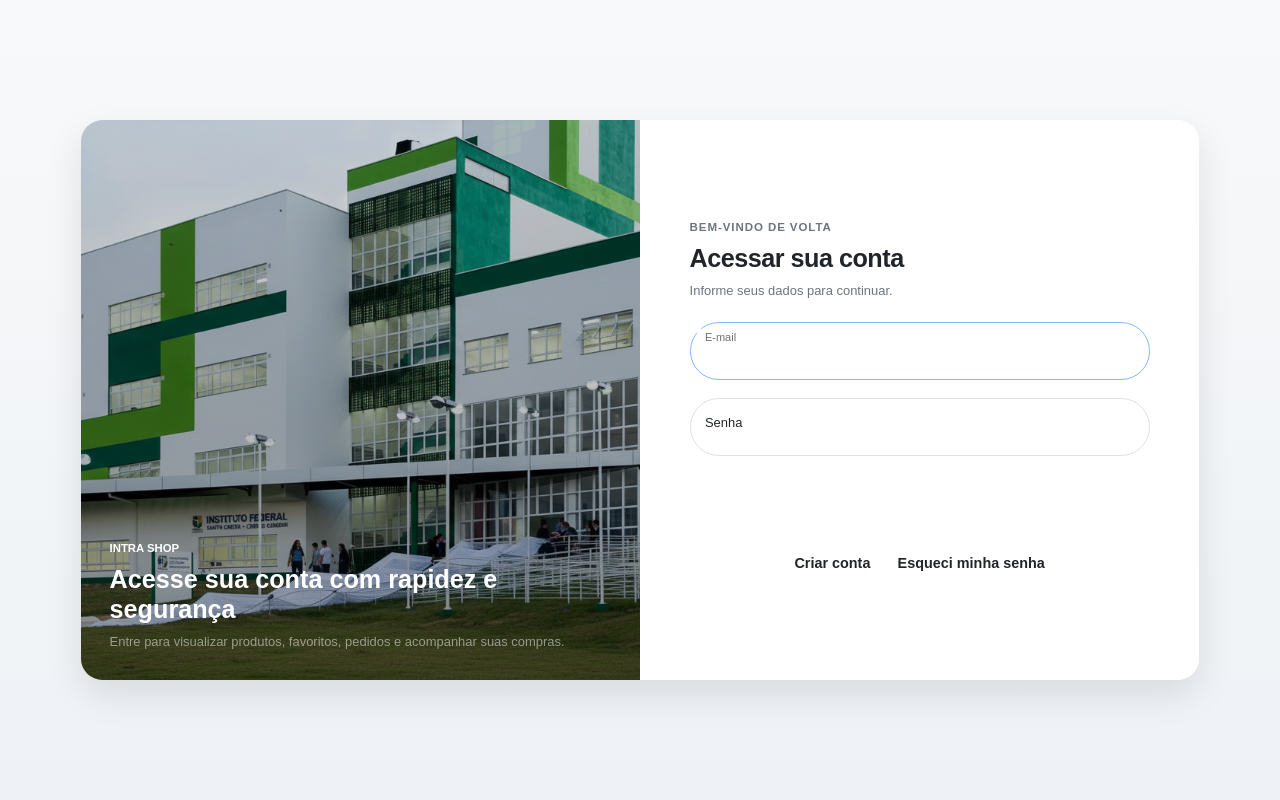
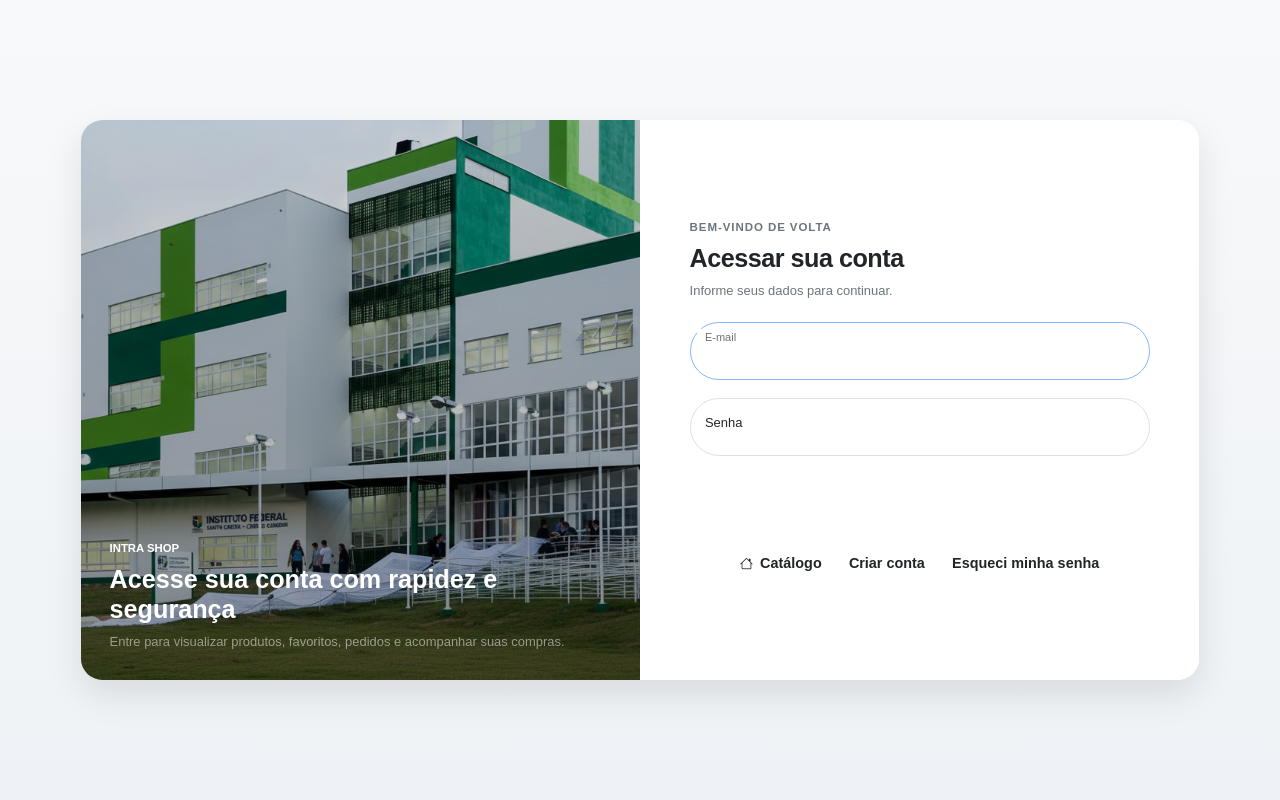
Before and after one commit to alfatransportes/intra_shop, a Django app: page /conta/login/ in a window 1280 px wide. Run offline with Django 5.2, Linux system fonts and the light colour scheme; data that the repository does not hold is empty; some libraries are stand-ins or nearby versions; some web fonts are replaced.

Commit message:
first commit

```diff
--- a/accounts/templates/accounts/login.html
+++ b/accounts/templates/accounts/login.html
@@ -58,6 +58,8 @@
                             <button class="btn btn-primario btn-lg w-100 btn-login">Entrar</button>
                             <div class="text-center pt-1">
                                 <a class="btn btn-link text-danger-alfa login-link"
+                                   href="{% url 'index' %}"><i class="bi bi-house me-2"></i>Catálogo</a>
+                                <a class="btn btn-link text-danger-alfa login-link"
                                    href="{% url 'cadastrar' %}">Criar conta</a>
                                 <a class="btn btn-link text-danger-alfa login-link"
                                    href="{% url 'password_reset' %}">Esqueci minha senha</a>
```
